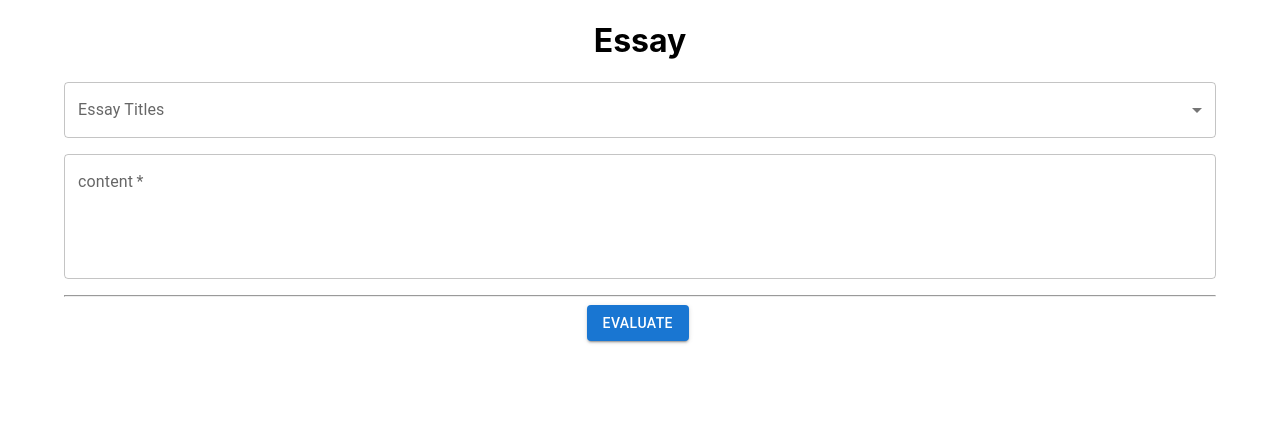
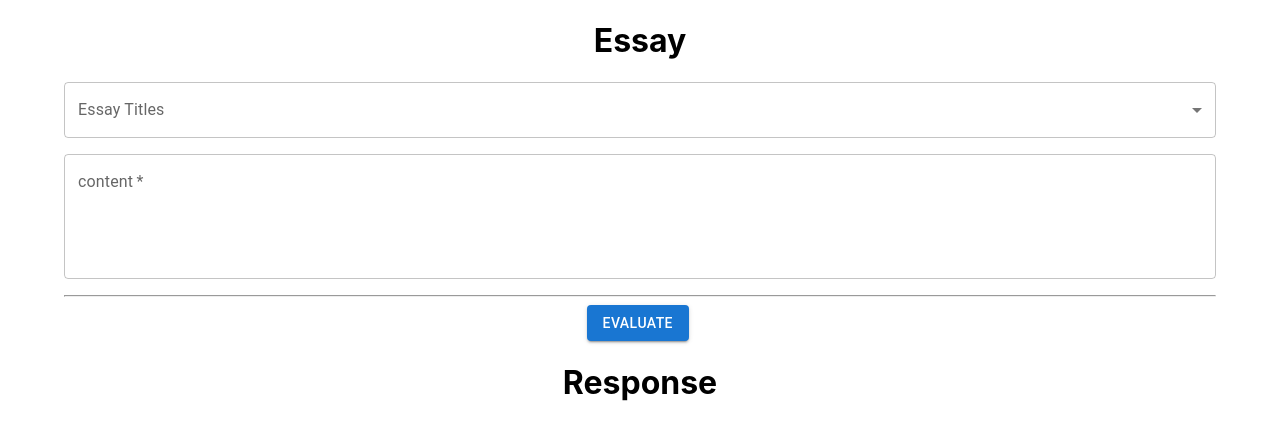
Before and after one commit to moizKachwala/nest-ui, a React (Create React App) app: page / in a window 1280 px wide. Shown: the top 440 px of the page. Built offline with nearby package versions, Linux system fonts and the light colour scheme.

Commit message:
added title

```diff
--- a/src/pages/ChatPage/ChatPage.js
+++ b/src/pages/ChatPage/ChatPage.js
@@ -142,6 +142,7 @@ export default function ChatPage(props) {
                             </Grid>
                             <Grid container>
                                 <Grid item xs={12}>
+                                    <h1>Response</h1>
                                     {<h3>{validations.response}</h3>}
 
                                 </Grid>
```
